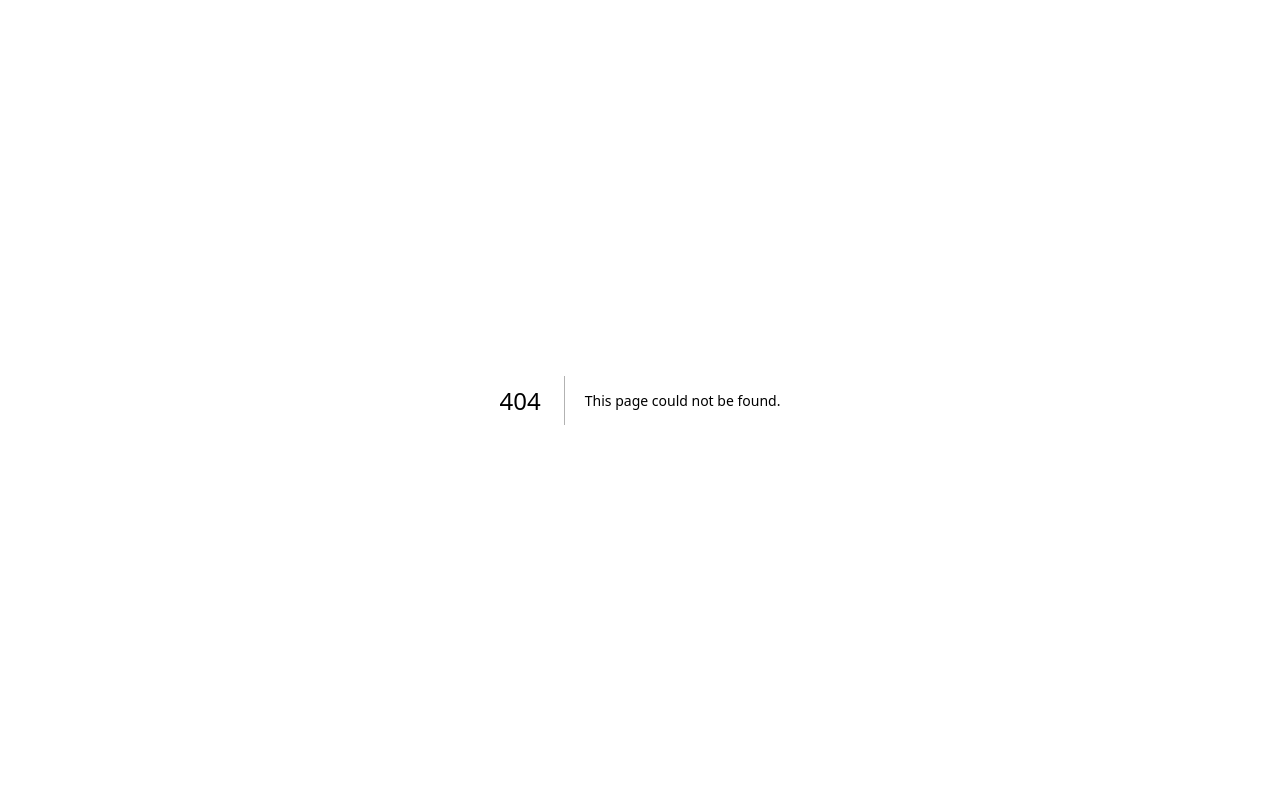
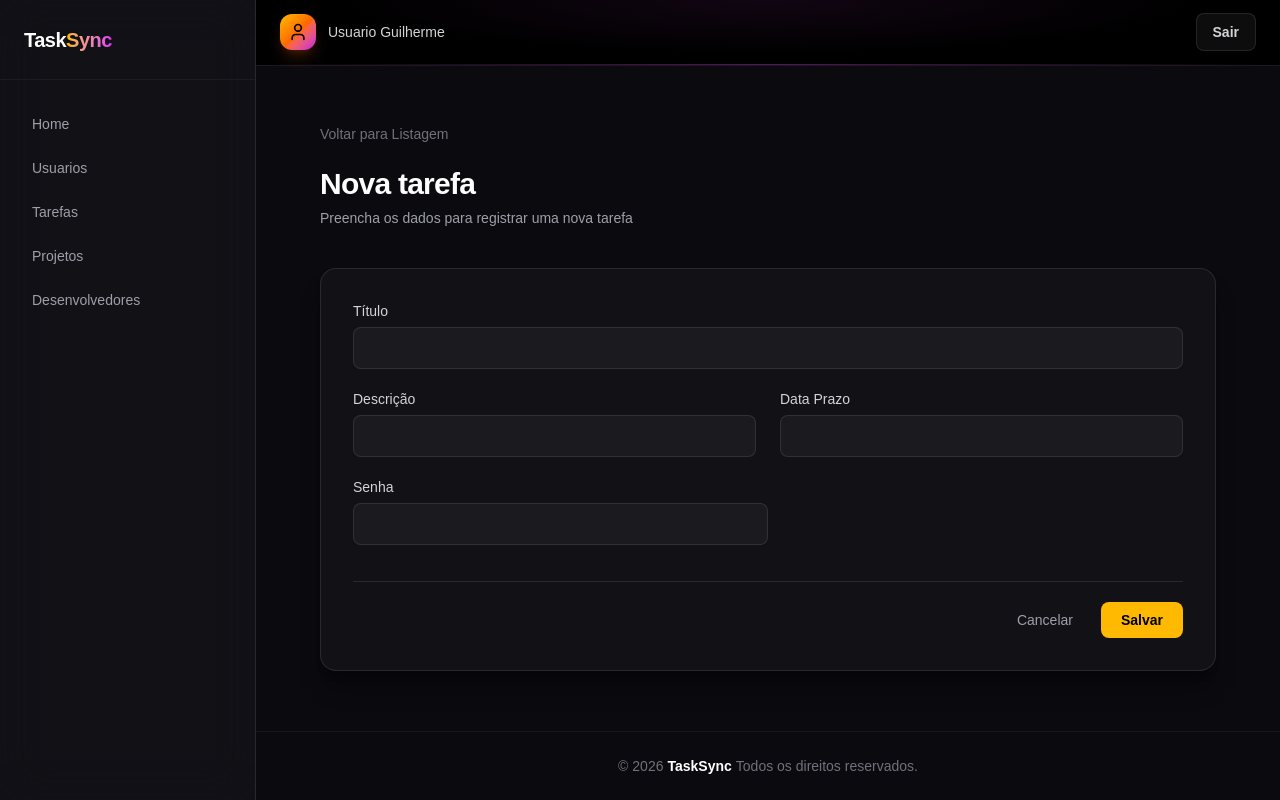
Before and after one commit to GuilhermeRodriguesLopeszzz/TaskSync, a Next.js app in the folder front/: page /tarefa/novo in a window 1280 px wide. Before the commit this address had no page. Built offline with nearby package versions, Linux system fonts and the light colour scheme.

Commit message:
Alterações tarefa

```diff
--- /dev/null
+++ b/front/app/(sistema)/tarefa/[codigo]/editar/page.tsx
@@ -0,0 +1,30 @@
+"use client"
+
+import Link from "next/link";
+import TarefaForm from "../../components/TarefaForm";
+
+import { useParams } from "next/navigation";
+export default function CadastroTarefa(){
+    const parametro = useParams();
+
+    const codigo = Number (parametro.codigo);
+
+
+    return(
+
+        <div className="w-full px-6 py-10 md:px-10 md:py-14">
+            <div className="max-w-4xl mx-auto">
+                <div className="mb-10">
+                    <Link href="/usuarios" className="inline-flex items-center gap-1.5 text-sm text-zinc-500 hover:text-amber-400 transition-colors font-medium"> Voltar para Listagem</Link>
+                    <div className="mt-5">
+                        <h1 className="text-2xl sm:text-3xl font-bold text-white tracking-tight">Editar tarefa {codigo}</h1>
+                        <p className="mt-1.5 text-sm text-zinc-400">Preencha os dados para editar uma nova tarefa</p>
+                    </div>
+                </div>
+                <div className="bg-white/[0.03] border border-white/10 rounded-2xl shadow-xl shadow-black/30 p-6 sm:p-8">
+                    <TarefaForm/>
+                </div>
+            </div>
+        </div>
+    );
+}
--- /dev/null
+++ b/front/app/(sistema)/tarefa/components/TarefaForm.tsx
@@ -0,0 +1,33 @@
+import Link from "next/link";
+
+export default function TarefaForm() {
+    return (
+        <form action="">
+
+            <div className="grid grid-cols-1 sm:grid-cols-2 gap-x-6 gap-y-5">
+                <div className="flex flex-col gap-1.5 sm:col-span-2">
+                    <label className="text-sm font-medium text-zinc-300">Título</label>
+                    <input name="nome" className="w-full px-4 py-2.5 bg-white/[0.04] border border-white/10 rounded-lg text-white text-sm placeholder:text-zinc-500 focus:outline-none focus:ring-2 focus:ring-amber-400/50 focus:border-amber-400/50 transition-all"/>
+                </div>
+                <div className="flex flex-col gap-1.5">
+                    <label className="text-sm font-medium text-zinc-300">Descrição</label>
+                    <input name="CPF" className="w-full px-4 py-2.5 bg-white/[0.04] border border-white/10 rounded-lg text-white text-sm placeholder:text-zinc-500 focus:outline-none focus:ring-2 focus:ring-amber-400/50 focus:border-amber-400/50 transition-all"/>
+                </div>
+                <div className="flex flex-col gap-1.5">
+                    <label className="text-sm font-medium text-zinc-300">Data Prazo</label>
+                    <input name="email" className="w-full px-4 py-2.5 bg-white/[0.04] border border-white/10 rounded-lg text-white text-sm placeholder:text-zinc-500 focus:outline-none focus:ring-2 focus:ring-amber-400/50 focus:border-amber-400/50 transition-all"/>
+                </div>
+                <div className="flex flex-col gap-1.5 sm:col-span-2">
+                    <label className="text-sm font-medium text-zinc-300">Senha</label>
+                    <input name="senha" className="w-full sm:w-1/2 px-4 py-2.5 bg-white/[0.04] border border-white/10 rounded-lg text-white text-sm placeholder:text-zinc-500 focus:outline-none focus:ring-2 focus:ring-amber-400/50 focus:border-amber-400/50 transition-all"/>
+                </div>
+
+                <div className="sm:col-span-2 flex items-center justify-end gap-3 mt-4 pt-5 border-t border-white/10">
+                    <Link href="/tarefa" className="px-4 py-2 rounded-lg text-zinc-400 hover:text-white text-sm font-medium transition-colors">Cancelar</Link>
+                    <button type="submit" className="px-5 py-2 rounded-lg bg-amber-400 hover:bg-amber-300 text-black font-semibold text-sm transition-colors">Salvar</button>
+                </div>
+
+            </div>
+        </form>
+    );
+}
--- /dev/null
+++ b/front/app/(sistema)/tarefa/novo/page.tsx
@@ -0,0 +1,22 @@
+import Link from "next/link";
+import TarefaForm from "../components/TarefaForm";
+export default function CadastroTarefa(){
+
+    return(
+
+        <div className="w-full px-6 py-10 md:px-10 md:py-14">
+            <div className="max-w-4xl mx-auto">
+                <div className="mb-10">
+                    <Link href="/usuarios" className="inline-flex items-center gap-1.5 text-sm text-zinc-500 hover:text-amber-400 transition-colors font-medium"> Voltar para Listagem</Link>
+                    <div className="mt-5">
+                        <h1 className="text-2xl sm:text-3xl font-bold text-white tracking-tight">Nova tarefa</h1>
+                        <p className="mt-1.5 text-sm text-zinc-400">Preencha os dados para registrar uma nova tarefa</p>
+                    </div>
+                </div>
+                <div className="bg-white/[0.03] border border-white/10 rounded-2xl shadow-xl shadow-black/30 p-6 sm:p-8">
+                    <TarefaForm/>
+                </div>
+            </div>
+        </div>
+    );
+}
--- a/front/app/(sistema)/tarefa/page.tsx
+++ b/front/app/(sistema)/tarefa/page.tsx
@@ -37,6 +37,7 @@ const carregarDados = async () => {
             <th className="px-6 py-4 font-semibold text-zinc-400 text-xs uppercase tracking-wider">Descrição</th>
             <th className="px-6 py-4 font-semibold text-zinc-400 text-xs uppercase tracking-wider">Data Prazo</th>
             <th className="px-6 py-4 font-semibold text-zinc-400 text-xs uppercase tracking-wider">Status</th>
+            <th className="px-6 py-4 font-semibold text-zinc-400 text-xs uppercase tracking-wider">Ações</th>
           </tr>
         </thead>
         <tbody className="divide-y divide-white/5">
@@ -47,6 +48,7 @@ const carregarDados = async () => {
             <td className="px-6 py-4 text-zinc-400">{tarefa.descricao}</td>
             <td className="px-6 py-4 text-zinc-400 font-mono text-xs">{tarefa.dataprazo}</td>
             <td className="px-6 py-4 text-emerald-400 font-semibold text-xs">{tarefa.status}</td>
+            <td className="px-6 py-4 text-emerald-400 font-semibold text-xs"><Link href={`/tarefa/${tarefa.id}/editar`} className="inline-flex items-center justify-center w-8 h-8 rounded-lg text-zinc-400 hover:text-amber-400 hover:bg-white/5 transition-colors"><svg xmlns="http://www.w3.org/2000/svg" viewBox="0 0 24 24" fill="none" stroke="currentColor" strokeWidth="2" strokeLinecap="round" strokeLinejoin="round" className="w-4 h-4"><path d="M11 4H4a2 2 0 0 0-2 2v14a2 2 0 0 0 2 2h14a2 2 0 0 0 2-2v-7"></path><path d="M18.5 2.5a2.121 2.121 0 0 1 3 3L12 15l-4 1 1-4 9.5-9.5z"></path></svg></Link></td>
           </tr>
 
           ))}
```
